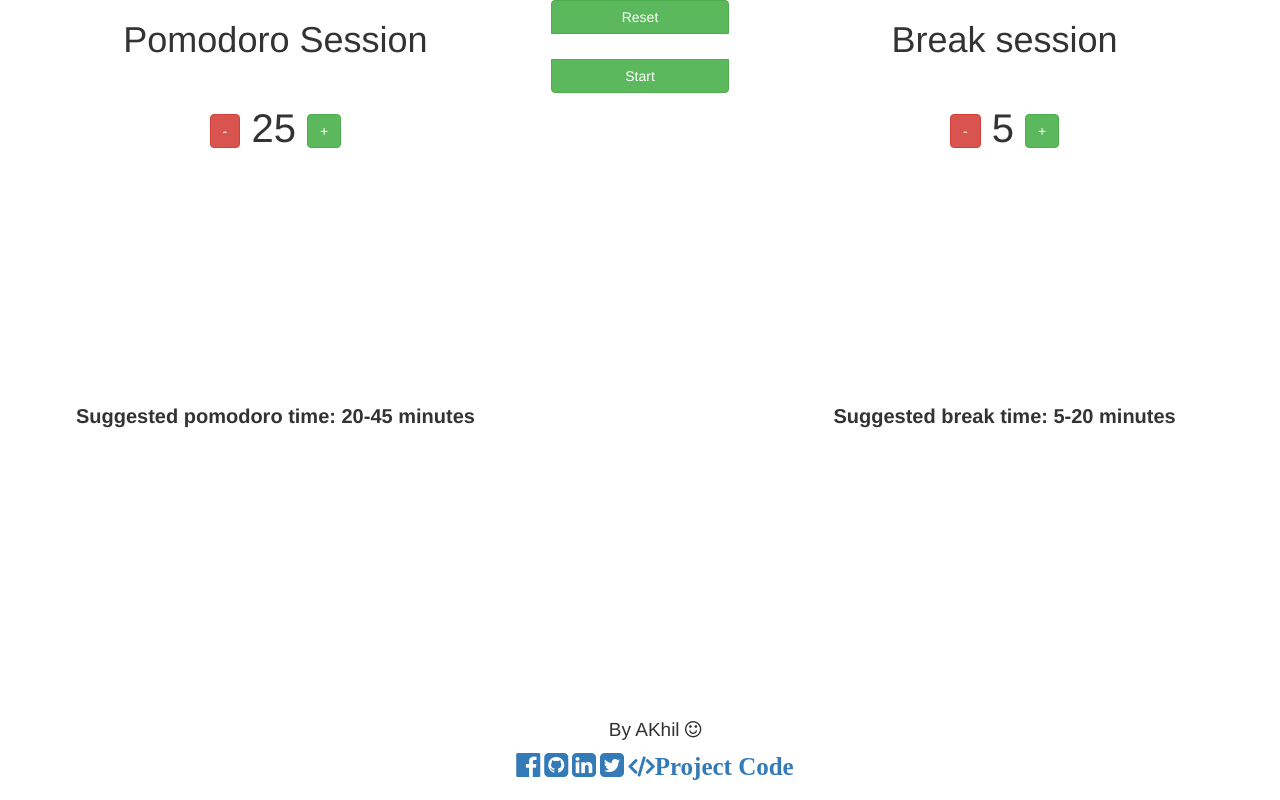
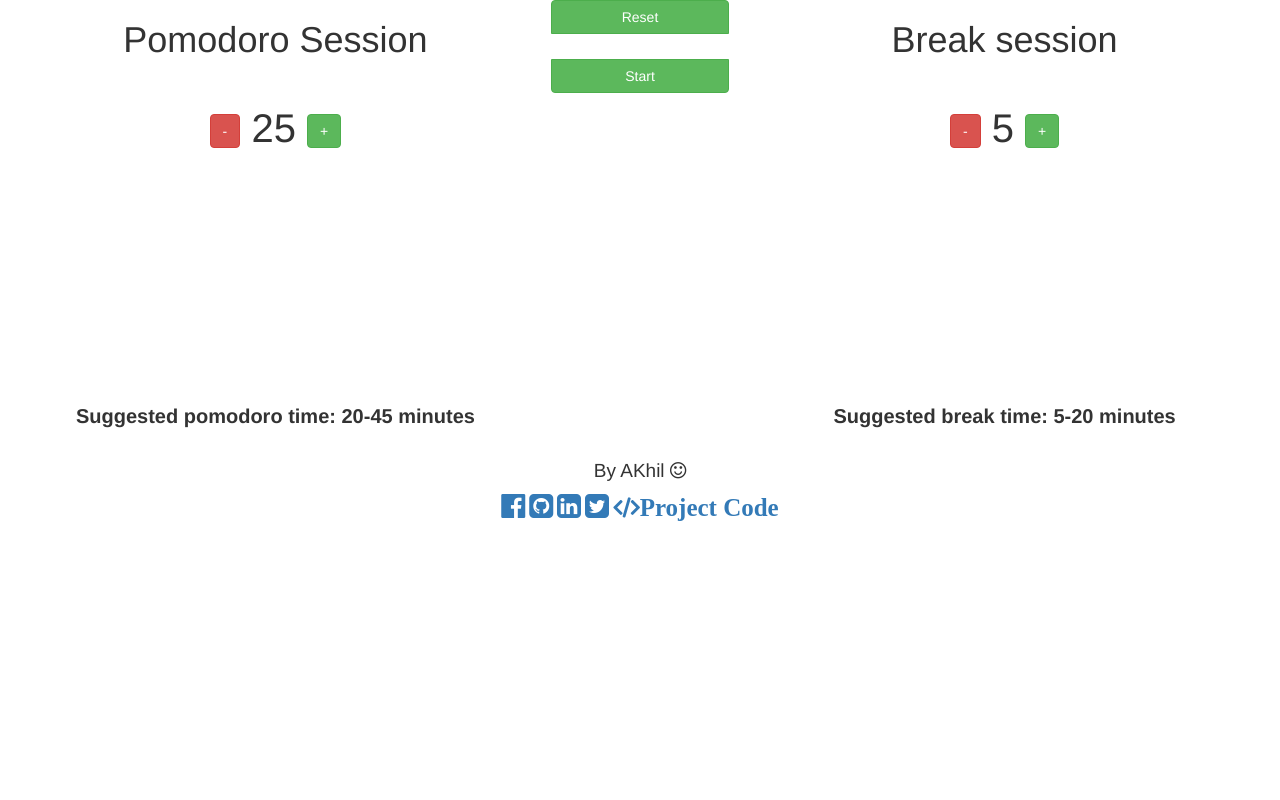
Before and after one commit to akhil451/pomodoro, a plain HTML site: page index.html in a window 1280 px wide. Drawn offline with nearby package versions, Linux system fonts and the light colour scheme.

Commit message:
updated css

```diff
--- a/mystyles.css
+++ b/mystyles.css
@@ -7,8 +7,8 @@
   font-size:19px;
 }
 #contact{
-    position:fixed;
-   bottom:20px;
+
+   bottom:5%;
 }
 
 #code{
```
